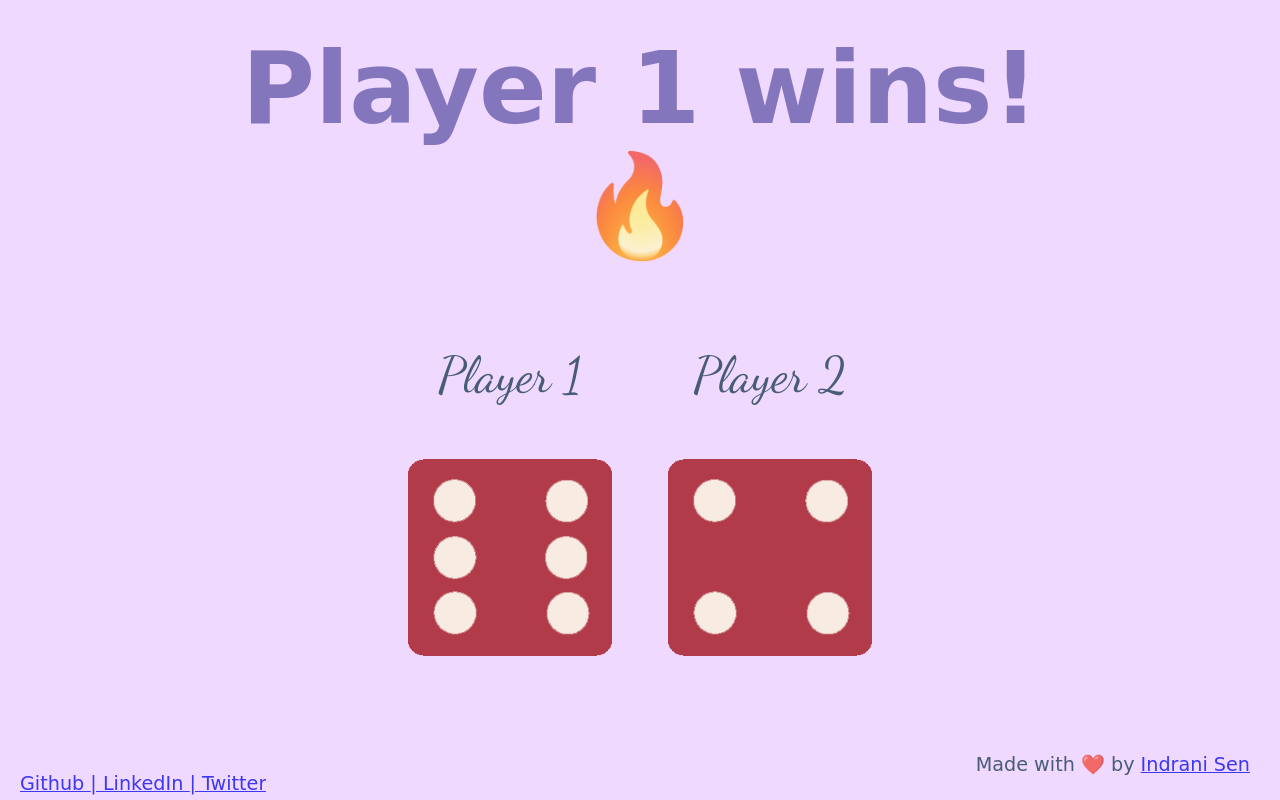
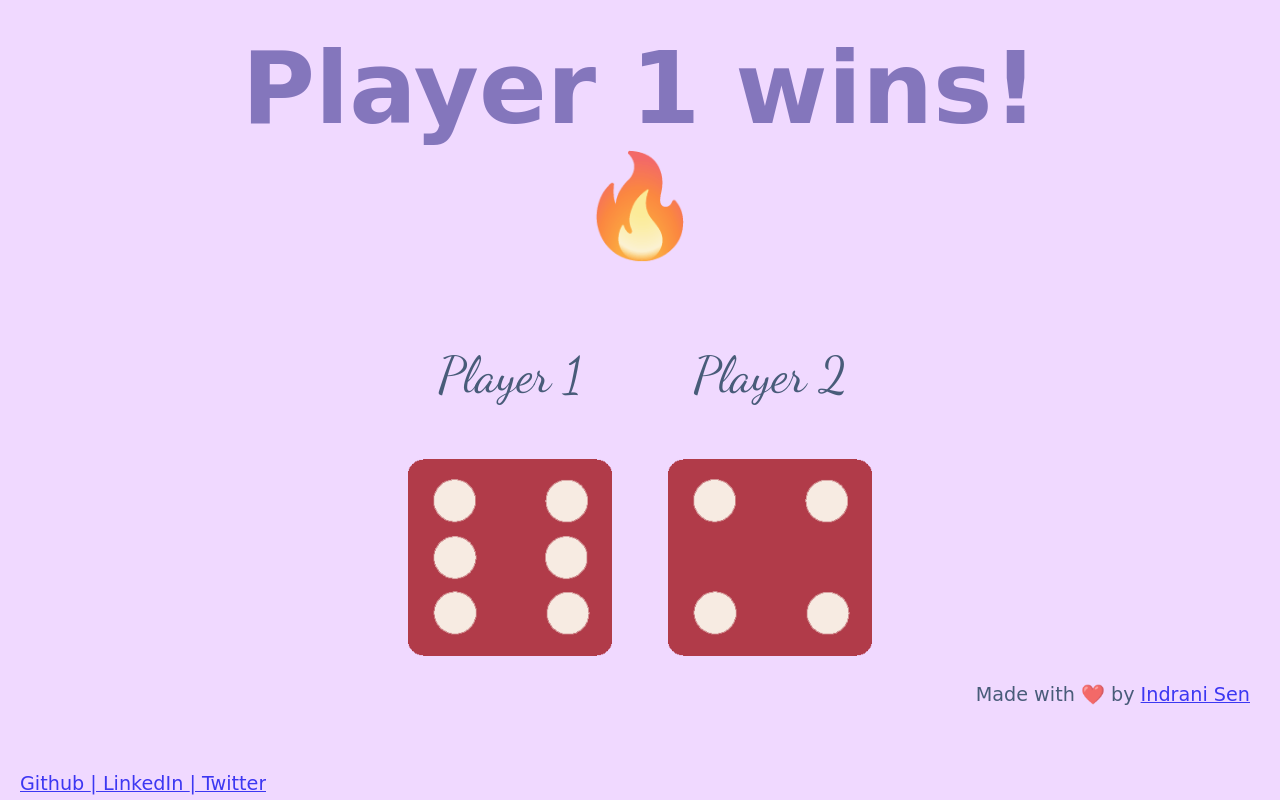
Before and after one commit to indranigit/Dice-Game, a plain HTML site: page index.html in a window 1280 px wide. Drawn offline with Linux system fonts and the light colour scheme.

Commit message:
Update styles.css

```diff
--- a/css/styles.css
+++ b/css/styles.css
@@ -36,7 +36,6 @@
 .foot{
 	position:absolute;
 	right:30px;
-	bottom:5px;
 	font-family:cursive;
 	font-size:120%;
 }
```
